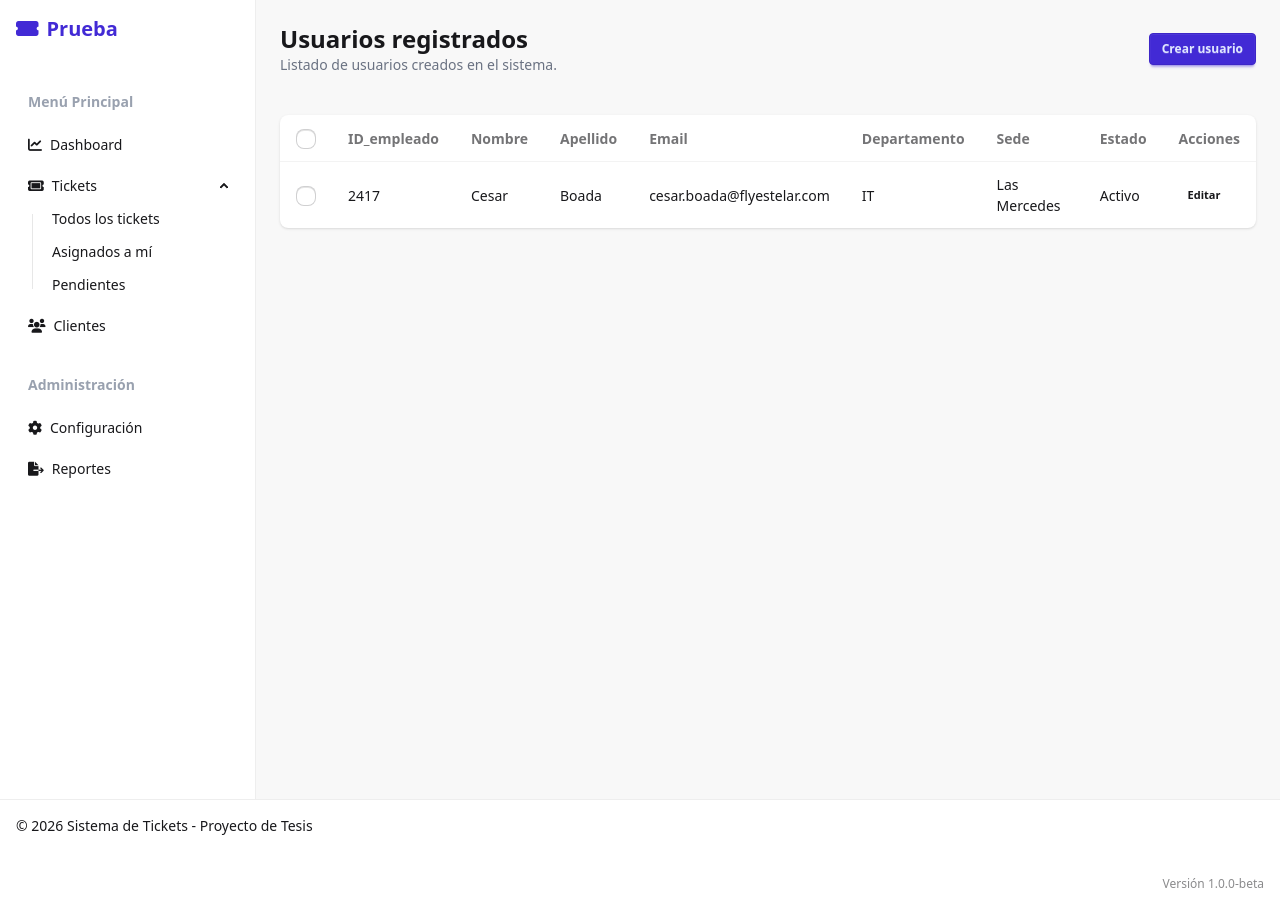
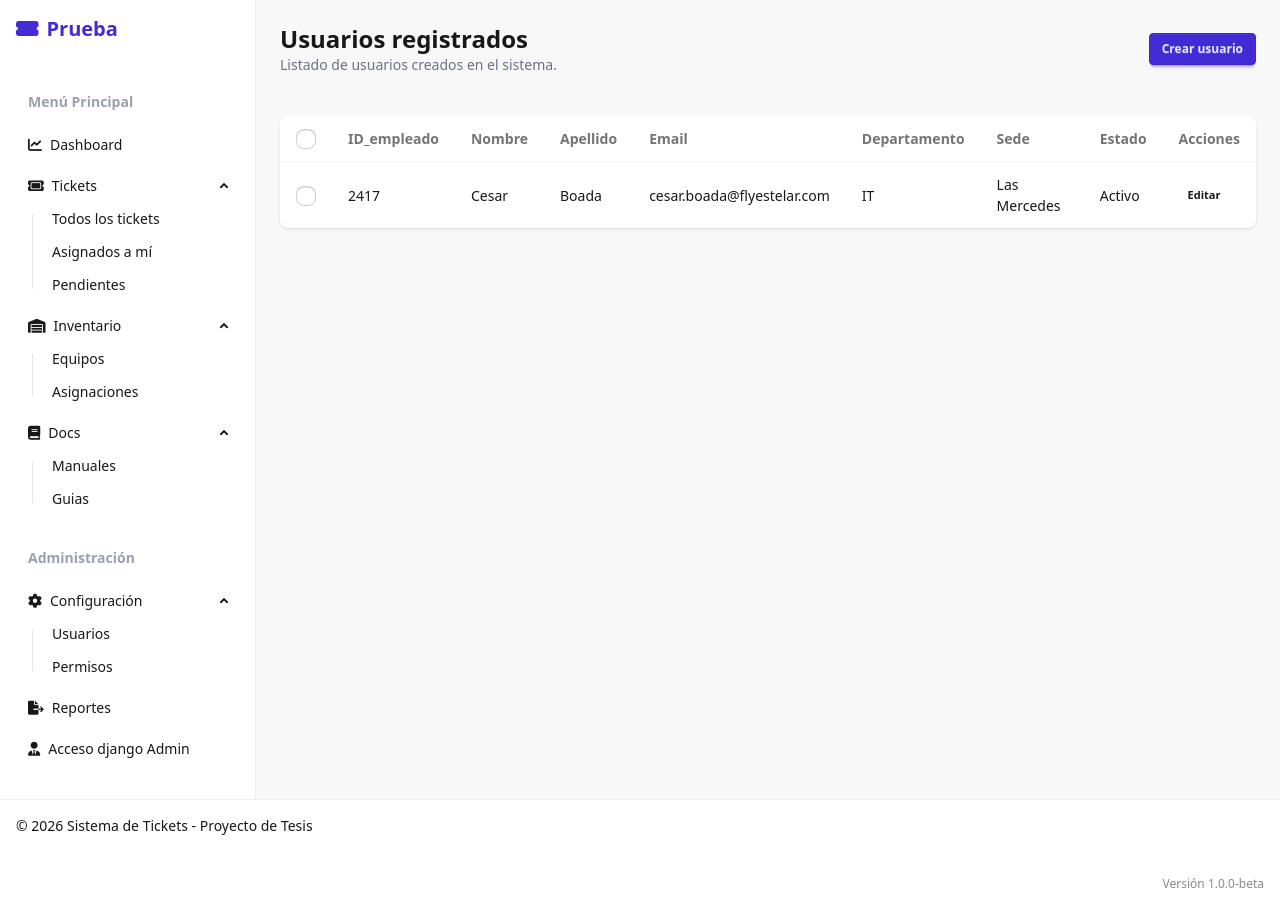
Before and after one commit to ZhynCro/006-Proyecto-Tesis--Sistema-de-Tickets-, a Django app: page /view/ in a window 1280 px wide. Shown: the part 65-973 px from the top of the page. Run offline with Django 5.2, Linux system fonts and the light colour scheme; data comes from the database, SQL or seed files in the repository; both versions use the stored data as it was after the commit; style sheets or scripts are compiled from the project's sources; some libraries are stand-ins or nearby versions.

Commit message:
Ajustar plantilla sidebar y arreglar bug vista users_edit

```diff
--- a/templates/includes/navbar.html
+++ b/templates/includes/navbar.html
@@ -23,8 +23,6 @@
         </div>
       </div>
       <ul tabindex="0" class="mt-3 z-[1] p-2 shadow menu menu-sm dropdown-content bg-base-100 rounded-box w-52">
-        <li><a>Mi Perfil</a></li>
-        <li><a>Configuración</a></li>
         <li><a href="{% url 'logout' %}" class="text-error">Cerrar Sesión</a></li>
       </ul>
     </div>
--- a/templates/includes/sidebar.html
+++ b/templates/includes/sidebar.html
@@ -17,10 +17,35 @@
         </ul>
       </details>
     </li>
-    <li><a><i class="fa-solid fa-users"></i> Clientes</a></li>
-
+    <li>
+      <details open>
+        <summary><i class="fa-solid fa-warehouse"></i> Inventario</summary>
+        <ul>
+          <li><a>Equipos</a></li>
+          <li><a>Asignaciones</a></li>
+        </ul>
+      </details>
+    </li>
+    <li>
+      <details open>
+        <summary><i class="fa-solid fa-book"></i> Docs</summary>
+        <ul>
+          <li><a>Manuales</a></li>
+          <li><a>Guias</a></li>
+        </ul>
+      </details>
+    </li>
     <li class="menu-title mt-4 text-gray-400">Administración</li>
-    <li><a><i class="fa-solid fa-gear"></i> Configuración</a></li>
+    <li>
+      <details open>
+        <summary><i class="fa-solid fa-gear"></i> Configuración</summary>
+        <ul>
+          <li><a>Usuarios</a></li>
+          <li><a>Permisos</a></li>
+        </ul>
+      </details>
+    </li>
     <li><a><i class="fa-solid fa-file-export"></i> Reportes</a></li>
+    <li><a href="/admin/"><i class="fa-solid fa-user-tie"></i> Acceso django Admin</a></li>
   </ul>
 </aside>
--- a/users/views.py
+++ b/users/views.py
@@ -82,7 +82,10 @@ def user_edit(request, user_id):
             messages.success(request, 'Usuario actualizado correctamente.')
             return redirect('user_view')
     else:
+        print(f"Usuario a editar: {usuario}")  # Debug: Verificar el usuario que se está editando
         form = UsuarioUpdateForm(instance=usuario)
+
+        return render(request, 'user_edit.html', {'form': form, 'usuario': usuario})
 
 def user_delete(request):
     if request.method != 'POST':
```
Also changed, not shown: db.sqlite3.
